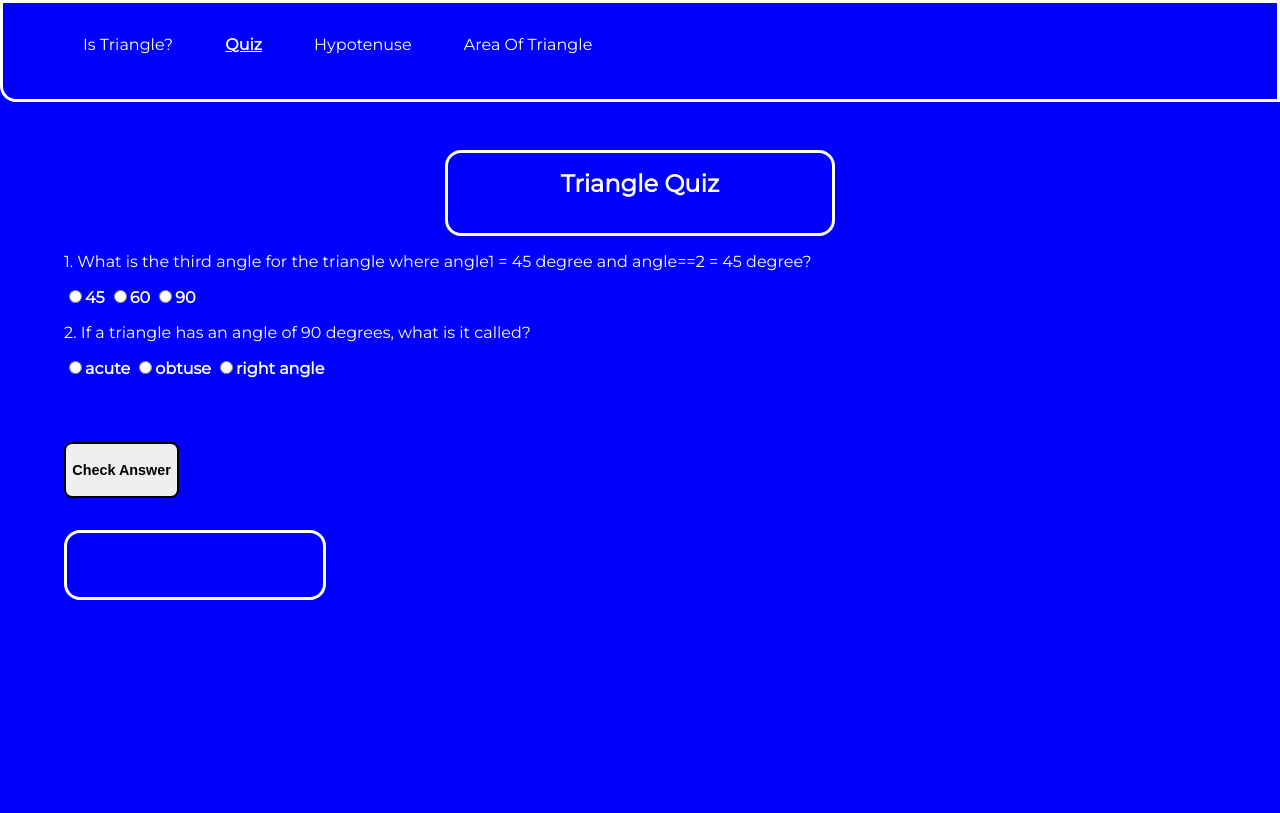
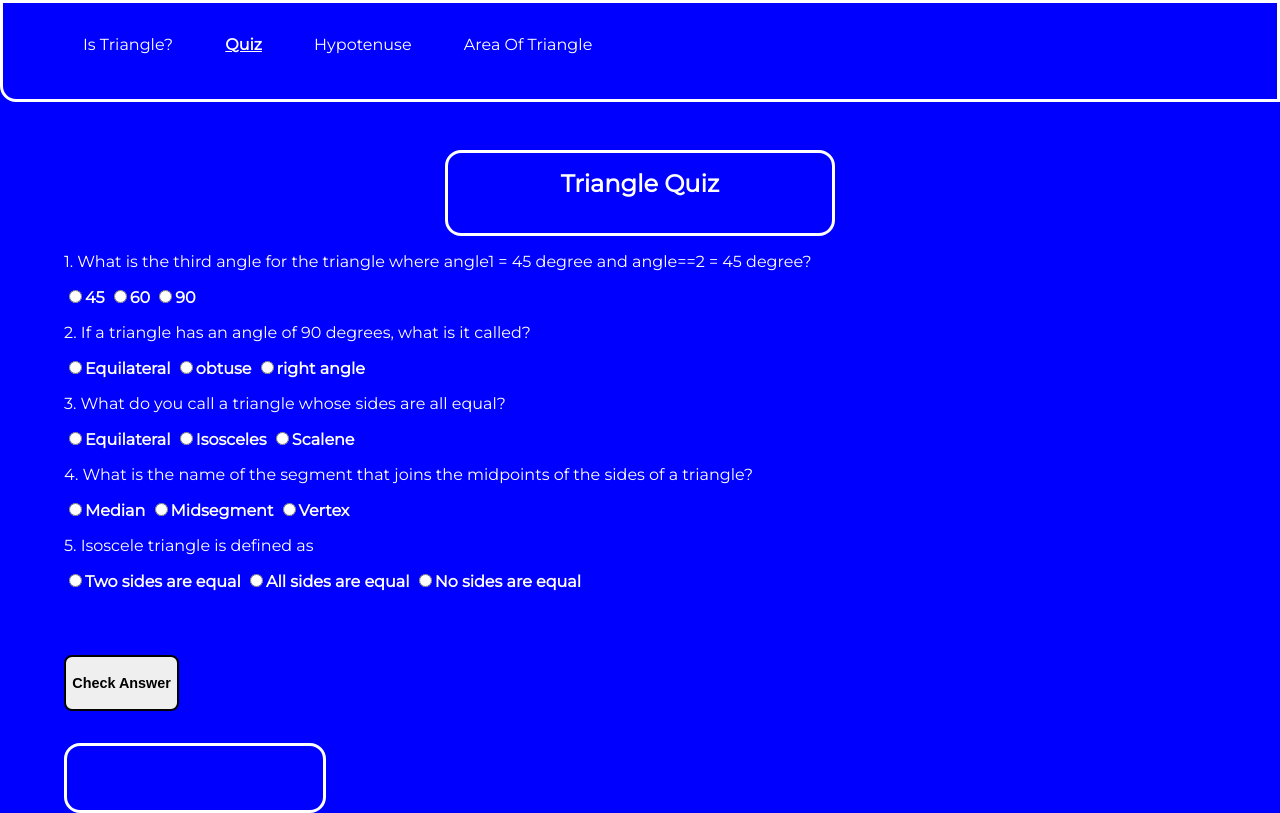
Before and after one commit to sushmita12345/Triangle, a plain HTML site: page quiz.html in a window 1280 px wide. Drawn offline with Linux system fonts and the light colour scheme.

Commit message:
validation and styling changes

```diff
--- a/quiz.html
+++ b/quiz.html
@@ -37,9 +37,30 @@
       </div>
       <div class="container-question">
         <p>2. If a triangle has an angle of 90 degrees, what is it called?</p>
-        <label><input type="radio" name="question2" value="acute"/>acute</label>
+        <label><input type="radio" name="question2" value="acute"/>Equilateral</label>
         <label><input type="radio" name="question2" value="obtuse"/>obtuse</label>
         <label><input type="radio" name="question2" value="right angle"/>right angle</label>
+
+      </div>
+      <div class="container-question">
+        <p>3. What do you call a triangle whose sides are all equal?</p>
+        <label><input type="radio" name="question3" value="Equilateral"/>Equilateral</label>
+        <label><input type="radio" name="question3" value="Isosceles"/>Isosceles</label>
+        <label><input type="radio" name="question3" value="Scalene"/>Scalene</label>
+
+      </div>
+      <div class="container-question">
+        <p>4. What is the name of the segment that joins the midpoints of the sides of a triangle?</p>
+        <label><input type="radio" name="question4" value="Median"/>Median</label>
+        <label><input type="radio" name="question4" value="Midsegment"/>Midsegment</label>
+        <label><input type="radio" name="question4" value="Vertex"/>Vertex</label>
+
+      </div>
+      <div class="container-question">
+        <p>5. Isoscele triangle is defined as</p>
+        <label><input type="radio" name="question5" value="Two sides are equal"/>Two sides are equal</label>
+        <label><input type="radio" name="question5" value="All sides are equal"/>All sides are equal</label>
+        <label><input type="radio" name="question5" value=" No sides are equal"/>No sides are equal</label>
 
       </div>
     </form>
--- a/quiz.js
+++ b/quiz.js
@@ -3,7 +3,7 @@ const submitAnswerBtn = document.querySelector("#submit-btn");
 
 const outputCheck = document.querySelector("#output-1");
 
-const correctAnswer = ["90", "right angle"];
+const correctAnswer = ["90", "right angle", "Equilateral"];
 
 function calculateScore() {
   let score = 0;
--- a/style.css
+++ b/style.css
@@ -237,7 +237,7 @@ label{
 }
 
 .top-4 {
-  width: 30vw;
+  width: 35vw;
   height: 8vh;
   text-align: center;
   border-style: solid;
```
Also changed, not shown: index.html (+3 -3 lines).
